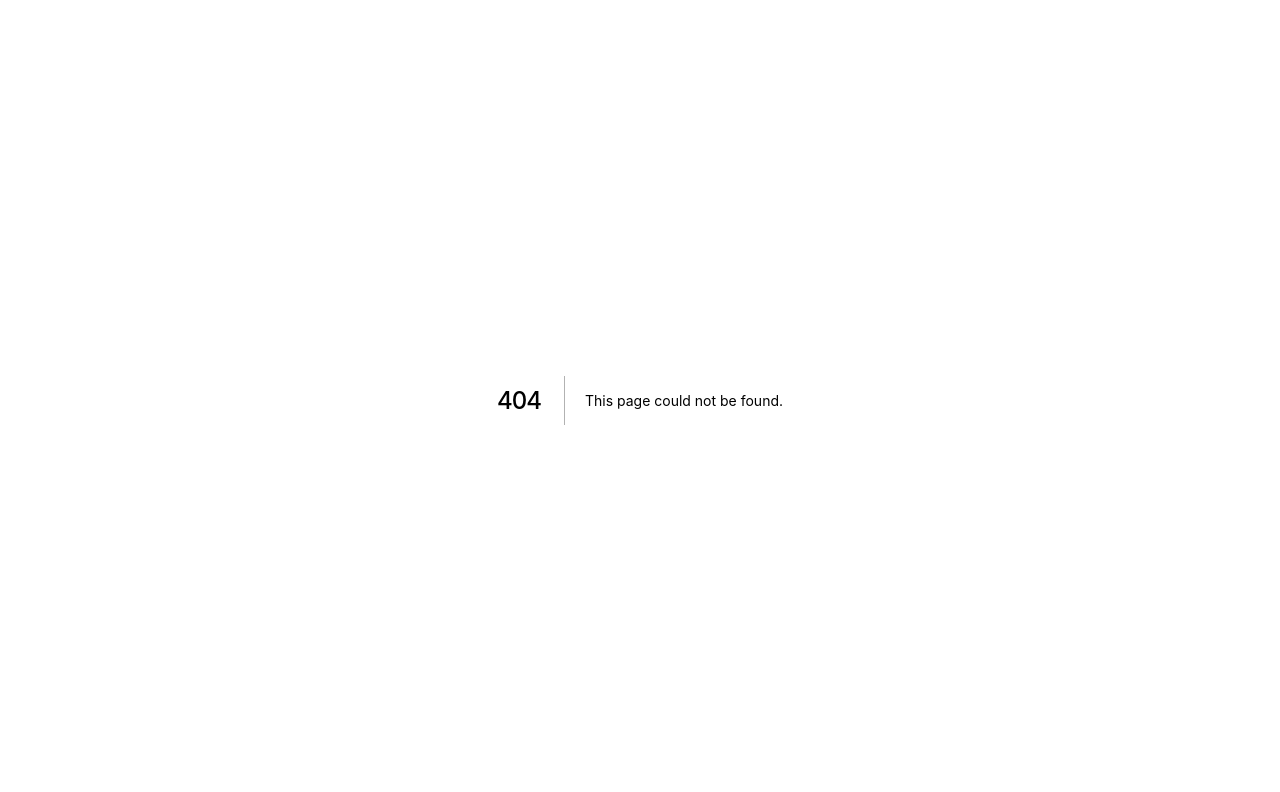
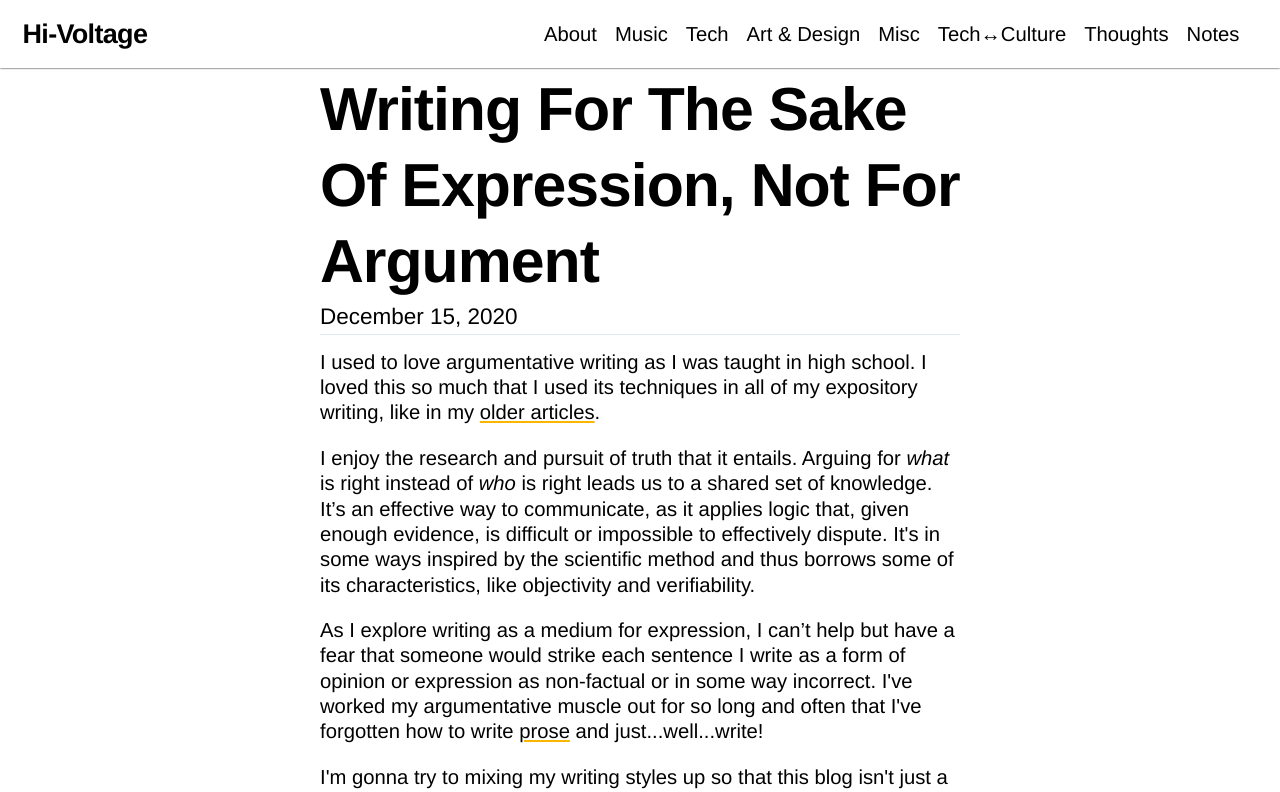
Before and after one commit to aunyks/blog, a Next.js app: page /2020/12/writing-for-expression-not-argument in a window 1280 px wide. Before the commit this address had no page. Shown: the top 792 px of the page. Built offline with nearby package versions, Linux system fonts and the light colour scheme.

Commit message:
writing for expression not just argument

```diff
--- /dev/null
+++ b/pages/2020/12/writing-for-expression-not-argument.js
@@ -0,0 +1,27 @@
+import Post from 'components/Post'
+
+export default function WritingForExpression() {
+  return (
+    <Post
+      title="Writing For The Sake Of Expression, Not For Argument"
+      description="For too long have I been writing in pure objectivity. Now I'm gonna spend some time writing casual, opinionated articles as well."
+      date="2020-12-14"
+      remark={<></>}>
+      <p>
+        I used to love argumentative writing as I was taught in high school. I loved this so much that I used its techniques in all of my expository writing, like in my <a target="_blank" href="https://medium.com/@aunyks">older articles</a>.
+      </p>
+      <p>
+        I enjoy the research and pursuit of truth that it entails. Arguing for <em>what</em> is right instead of <em>who</em> is right leads us to a shared set of knowledge.
+        It’s an effective way to communicate, as it applies logic that, given enough evidence, is difficult or impossible to effectively dispute. It's in some ways inspired by the
+        scientific method and thus borrows some of its characteristics, like objectivity and verifiability.
+      </p>
+      <p>
+        As I explore writing as a medium for expression, I can’t help but have a fear that someone would strike each sentence I write as a form of opinion or expression as non-factual or in some way incorrect.
+        I've worked my argumentative muscle out for so long and often that I've forgotten how to write <a target="_blank" href="https://www.merriam-webster.com/dictionary/prose">prose</a> and just...well...write!
+      </p>
+      <p>
+        I'm gonna try to mixing my writing styles up so that this blog isn't just a bunch of informative and argumentative essays. I’m teaching myself to write not only for correctness but also for expression: it feels much more natural that way.
+      </p>
+    </Post>
+  )
+}
--- a/pages/misc.js
+++ b/pages/misc.js
@@ -7,6 +7,7 @@ export default function Misc() {
       pageTitle="Misc"
       title="Misc"
       subtitle="Posts of no category">
+      <Link href="/2020/12/writing-for-expression-not-argument">writing for the sake of expression, not argument</Link>
       <Link href="/2020/11/roam-the-web-human-hive-mind">roam, the web, and the human hive mind</Link>
       <Link href="/2020/9/hidden-in-plain-sight">hidden in plain sight</Link>
       <Link href="/2020/8/the-cycle-of-human-progress">the cycle of human progress</Link>
```
